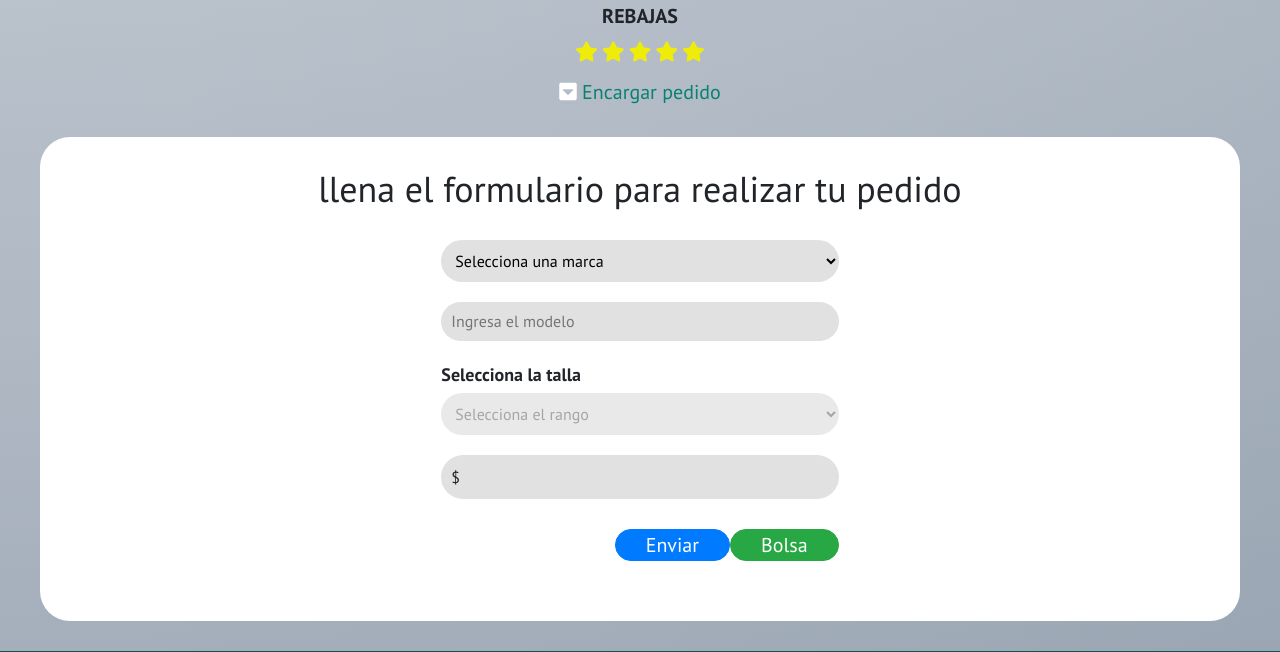
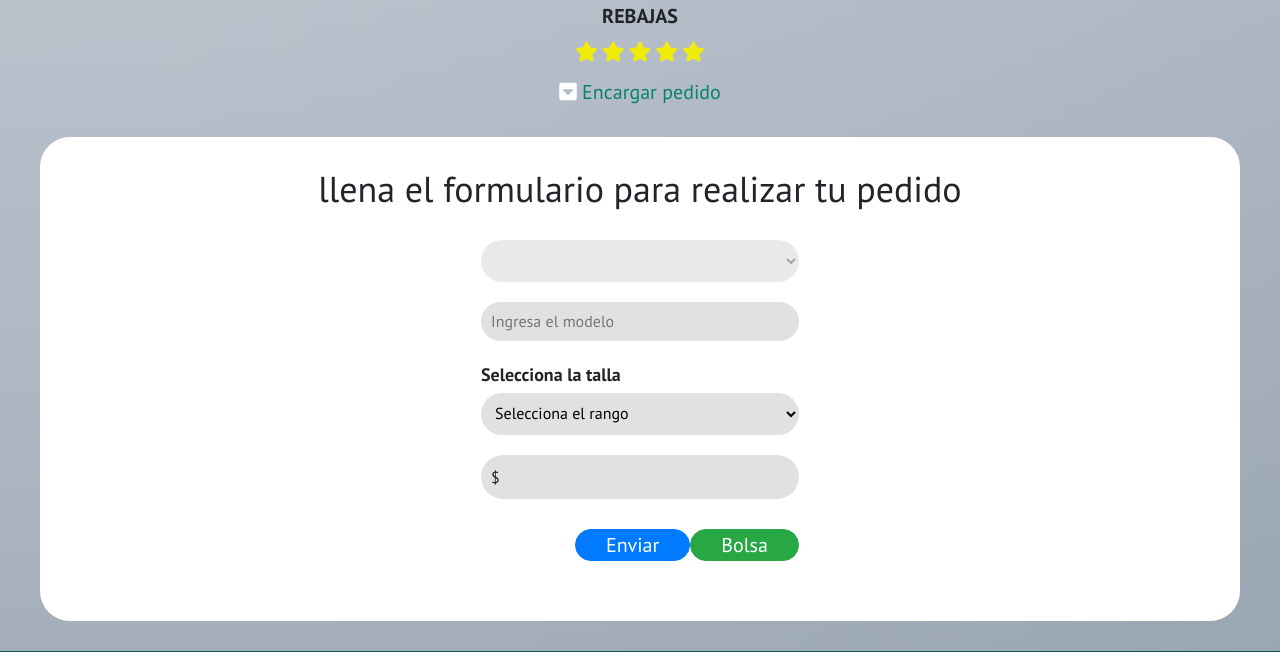
Before and after one commit to NetoBaltazar4/casaCatalogo, a PHP site: page /rebajas.php in a window 1280 px wide. Shown: the part 840-1492 px from the top of the page. Run offline with PHP 8.4, Linux system fonts and the light colour scheme; data comes from the database, SQL or seed files in the repository; lists and menus that the app fills with data are empty.

Commit message:
Update rebajas.php

```diff
--- a/rebajas.php
+++ b/rebajas.php
@@ -43,16 +43,7 @@
                         <div class="campos">
                             <div class="row">
                                 <div class="col-md-12">
-                                <select name="marcasel" id="marcasel">
-                                        <option disabled selected  value="">Selecciona una marca</option>
-                                        <?php include ("includes/funciones/conexion.php");
-                                        $result = mysqli_query($conn, "SELECT DISTINCT marca FROM catalogo");
-                                        while($extraido= mysqli_fetch_array($result)){
-                                        ?>
-                                        <option value="<?php echo "".$extraido['marca'] ?>" name = "marcaRes" ><?php echo "".$extraido['marca'] ?></option>
-                                        <?php
-                                        }
-                                        ?>
+                               <select  id="lista-talla" name ="lista-talla">
                                     </select>
 
                                     <input type="text" placeholder="Ingresa el modelo" id="modelo" name="modelo">
```
